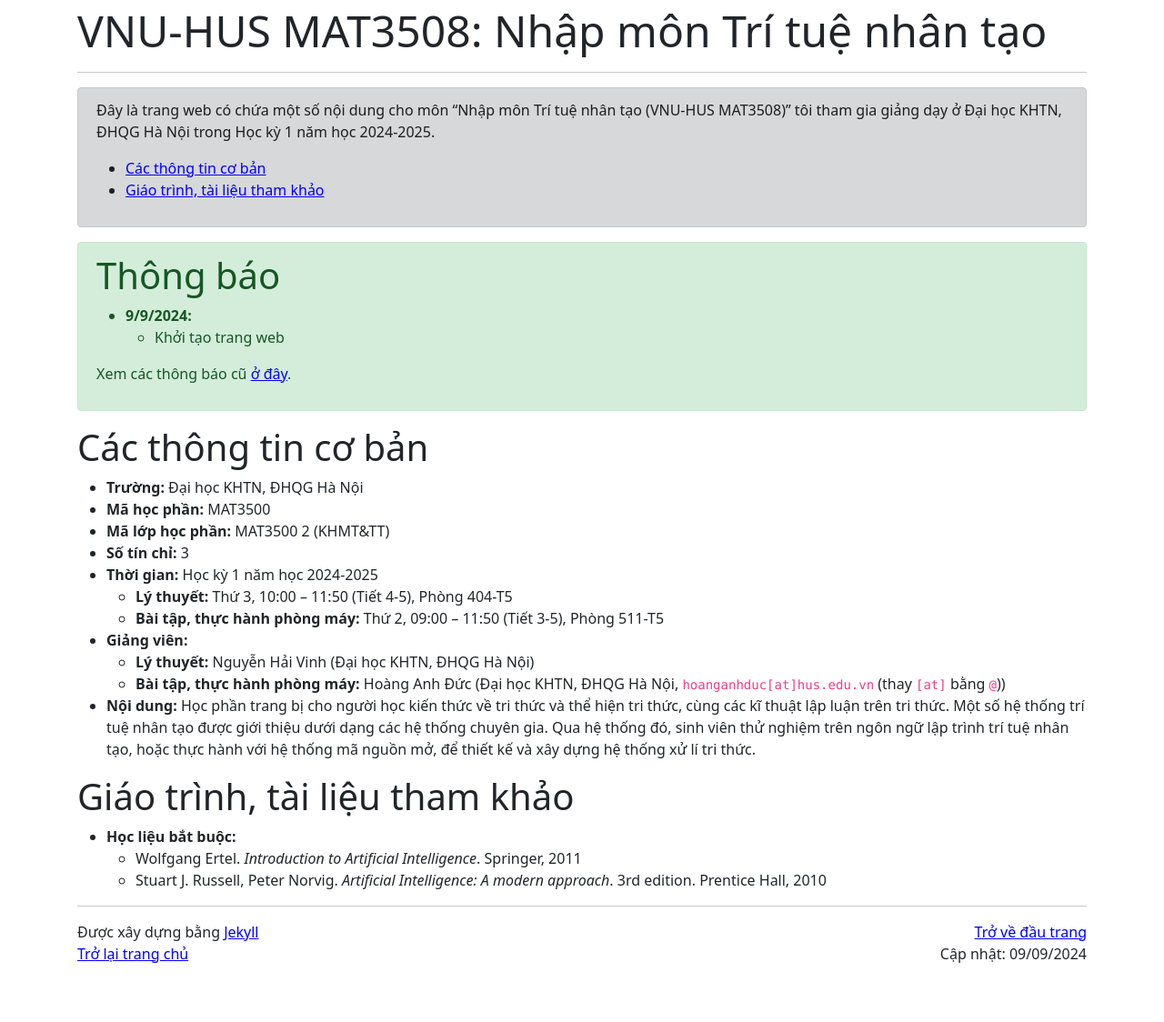
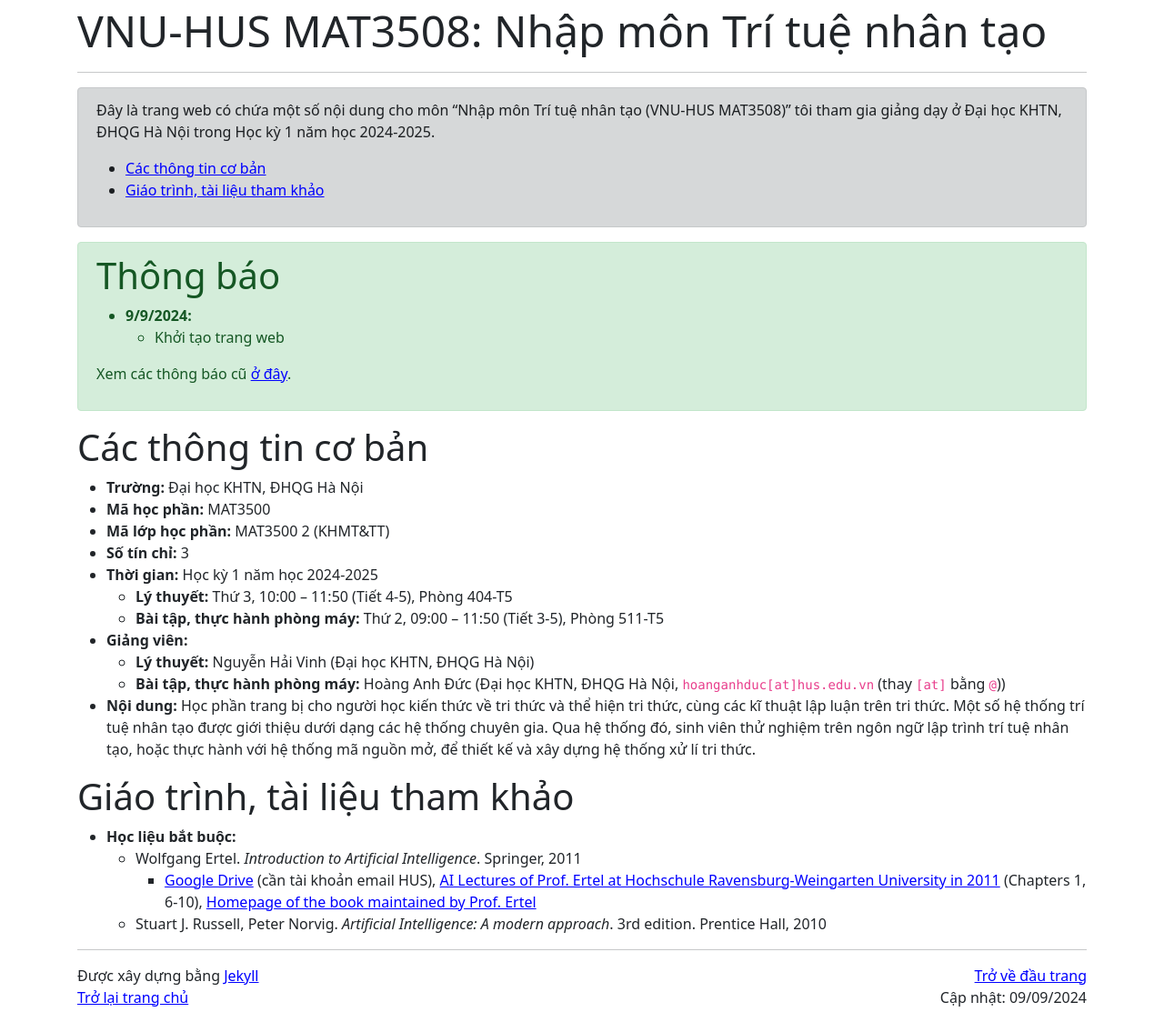
Before and after one commit to hoanganhduc/hoanganhduc.github.io, a Jekyll site: the page built from teaching/VNU-HUS/2024/winter/MAT3508/index.md, in a window 1280 px wide. Shown: the whole page at 91% size. Built offline with Jekyll 4.4.1, drawn with Linux system fonts in a browser that asks for light colours; nearby versions of some CDN libraries; a style sheet for code colours, icons or effects is not loaded; before the commit the page ends 1076 px from its top, so only the background shows below that.

Commit message:
Updated @ 2024-09-09  12:57:14 ICT

```diff
--- a/teaching/VNU-HUS/2024/winter/MAT3508/index.md
+++ b/teaching/VNU-HUS/2024/winter/MAT3508/index.md
@@ -41,4 +41,5 @@ Xem các thông báo cũ [ở đây](#lịch-sử-các-thông-báo).
 
 * **Học liệu bắt buộc:**
   * Wolfgang Ertel. *Introduction to Artificial Intelligence*. Springer, 2011
+    * [Google Drive](https://drive.google.com/file/d/125k0TQ63aYAWEoGfITfdnbGiwZA-WQMo/) (cần tài khoản email HUS), [AI Lectures of Prof. Ertel at Hochschule Ravensburg-Weingarten University in 2011](https://www.youtube.com/playlist?list=PL39B5D3AFC249556A) (Chapters 1, 6-10), [Homepage of the book maintained by Prof. Ertel](http://www.hs-weingarten.de/~ertel/de/b%C3%BCcher/artificial%20intelligence)
   * Stuart J. Russell, Peter Norvig. *Artificial Intelligence: A modern approach*. 3rd edition. Prentice Hall, 2010
```
Also changed, not shown: 1 other file.
